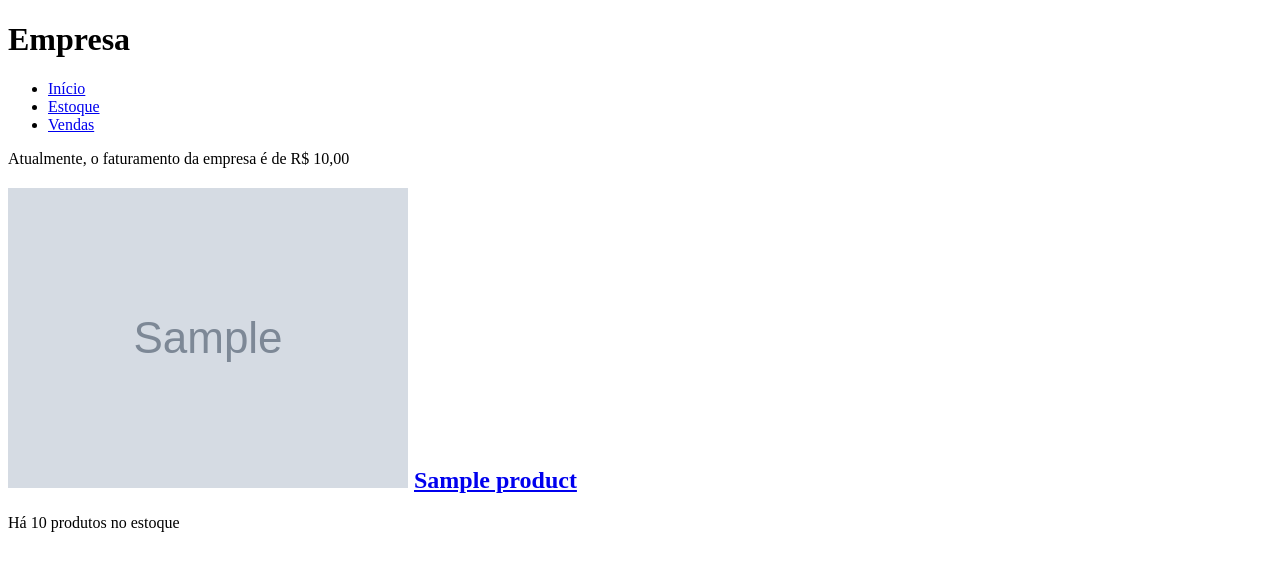
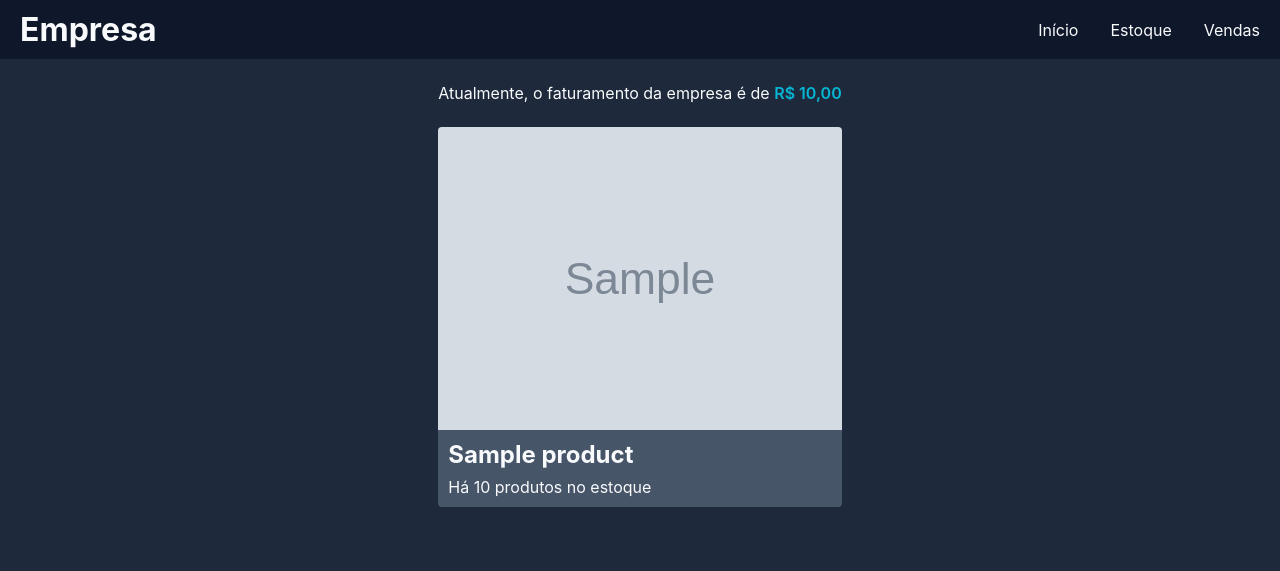
Before and after one commit to ruangustavo/django-crm, a Django app: page / in a window 1280 px wide. Shown: the top 571 px of the page. Run offline with Django 4.2, Linux system fonts and the light colour scheme; tables that the repository leaves empty hold one stand-in row (values such as "Sample post"); grey boxes marked "Sample" are stand-in pictures; some libraries are stand-ins or nearby versions; some web fonts are replaced.

Commit message:
Add styling

```diff
--- a/enterprise/models.py
+++ b/enterprise/models.py
@@ -21,7 +21,7 @@ class Product(models.Model):
 
 
 class Sale(models.Model):
-    product = models.ForeignKey(Product, on_delete=models.CASCADE)
+    product = models.ForeignKey(Product, on_delete=models.CASCADE, default=1)
     quantity = models.IntegerField()
     # This field is not required because it will be calculated, not filled by the user
     total_price = models.DecimalField(
--- /dev/null
+++ b/static/css/styles.css
@@ -0,0 +1,147 @@
+/* || Geral */
+* {
+  margin: 0;
+  padding: 0;
+  box-sizing: border-box;
+  -webkit-font-smoothing: antialiased;
+  -moz-osx-font-smoothing: grayscale;
+}
+
+:root {
+  font-size: 62.5%; /* 1rem = 10px */
+}
+
+body {
+  font-family: "Inter", sans-serif;
+  font-size: 1.6rem;
+  color: #f8fafc;
+  background-color: #1e293b;
+  display: grid;
+}
+
+ul {
+  list-style: none;
+  display: flex;
+  gap: 2.4rem;
+}
+
+a {
+  text-decoration: none;
+  color: #f8fafc;
+  display: flex;
+  align-items: center;
+  gap: 0.8rem;
+}
+
+*::selection {
+  background-color: #155e75;
+  color: #f8fafc;
+}
+
+/* || Utilities */
+.highlight {
+  color: #06b6d4;
+  font-weight: 600;
+}
+
+/* || Header */
+header {
+  display: flex;
+  justify-content: space-between;
+  align-items: center;
+  padding: 1rem 2rem;
+  background-color: #0f172a;
+}
+
+/* || Main */
+main {
+  margin: auto;
+  display: flex;
+  flex-direction: column;
+  margin-top: 2.4rem;
+  gap: 2.4rem;
+  min-width: 30%;
+}
+
+.product {
+  background-color: #475569;
+  display: flex;
+  flex-direction: column;
+  border-radius: 0.4rem;
+}
+
+.product-info {
+  padding: 1rem;
+}
+
+.product-info h2 {
+  margin-bottom: 0.8rem;
+}
+
+.product img {
+  width: 100%;
+  border-radius: 0.4rem 0.4rem 0 0;
+}
+
+/* || Form */
+form {
+  display: flex;
+  flex-direction: column;
+  gap: 1.2rem;
+}
+
+input,
+select,
+button {
+  all: unset;
+  font-family: "Inter", sans-serif;
+  border-radius: 0.4rem;
+  padding: 0.8rem 1.6rem;
+}
+
+input,
+select {
+  background-color: #475569;
+}
+
+button {
+  cursor: pointer;
+  background-color: #06b6d4;
+  text-align: center;
+}
+
+input::placeholder,
+select::placeholder,
+input[type="file"] {
+  color: #9ca3af;
+}
+
+.form-group {
+  display: flex;
+  flex-direction: column;
+  gap: 0.4rem;
+}
+
+input[type="number"]::-webkit-inner-spin-button,
+input[type="number"]::-webkit-outer-spin-button {
+  -webkit-appearance: none;
+}
+
+input::file-selector-button {
+  display: none;
+}
+
+/* || Scroll bar */
+::-webkit-scrollbar {
+  width: 0.4rem;
+}
+
+::-webkit-scrollbar-track {
+  border-radius: 0.4rem;
+  background-color: #0f172a;
+}
+
+::-webkit-scrollbar-thumb {
+  border-radius: 0.4rem;
+  background-color: #475569;
+}
--- a/templates/base.html
+++ b/templates/base.html
@@ -1,3 +1,5 @@
+{% load static %}
+
 <!DOCTYPE html>
 <html lang="pt-BR">
   <head>
@@ -6,6 +8,9 @@
     <meta name="viewport" content="width=device-width, initial-scale=1.0" />
     <title>{% block title %}{% endblock title %}</title>
     <script src="https://unpkg.com/phosphor-icons"></script>
+    <link rel="stylesheet" href="{% static 'css/styles.css' %}" />
+    <link rel="preconnect" href="https://rsms.me/" />
+    <link rel="stylesheet" href="https://rsms.me/inter/inter.css" />
   </head>
   <body>
     <header>
--- a/templates/home.html
+++ b/templates/home.html
@@ -4,22 +4,24 @@
 {% block title %} Início {% endblock title %}
 
 {% block content %}
-    <p>Atualmente, o faturamento da empresa é de <span>{{ sales_invoice }}</span></p>
+    <p>Atualmente, o faturamento da empresa é de <span class="highlight">{{ sales_invoice }}</span></p>
 
     {% for product in products_list %}
         <div class="product">
-            <h2>
             {% if product.image %}
                 <img src="{{ product.image.url }}" alt="{{ product.name }}">
             {% else %}
                 <img src="{% static 'images/products/default_product.jpg' %}" alt="{{ product.name }}">
             {% endif %}
 
+            <div class="product-info">
+                <h2>
                     <a href="{% url 'enterprise:product_update' product.id %}">
                         {{ product.name }}
                     </a>
                 </h2>
                 <p>Há {{ product.stock_quantity }} produto{{ product.stock_quantity|pluralize }} no estoque</p>
             </div>
+        </div>
     {% endfor %}
 {% endblock %}
```
Also changed, not shown: enterprise/forms.py (+3 -6 lines). Lines whose indentation alone changed are shown as unchanged.
